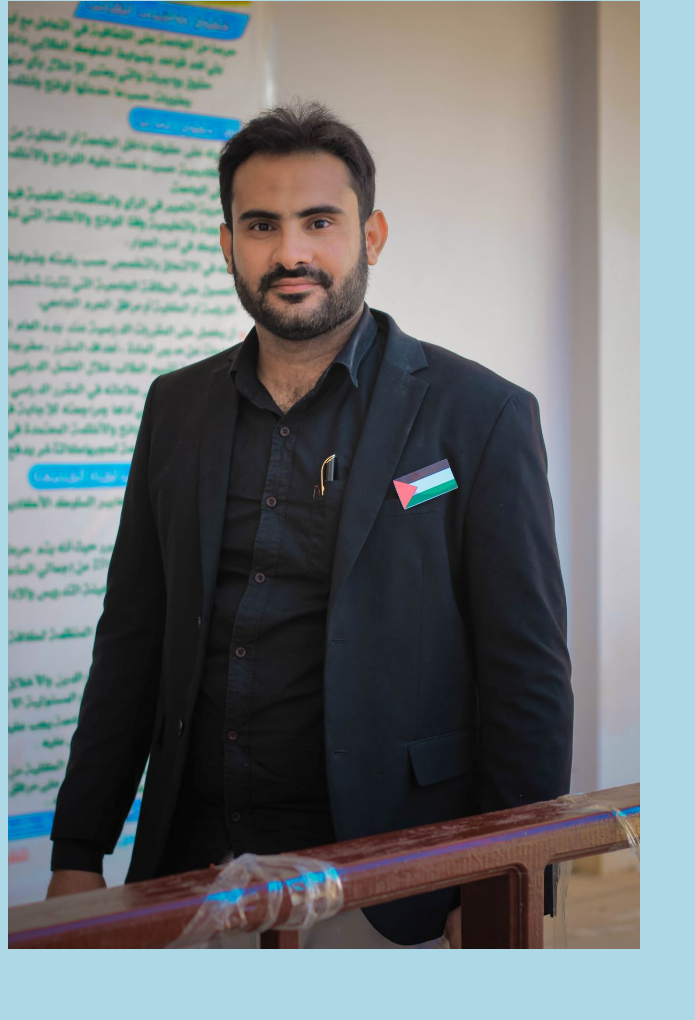
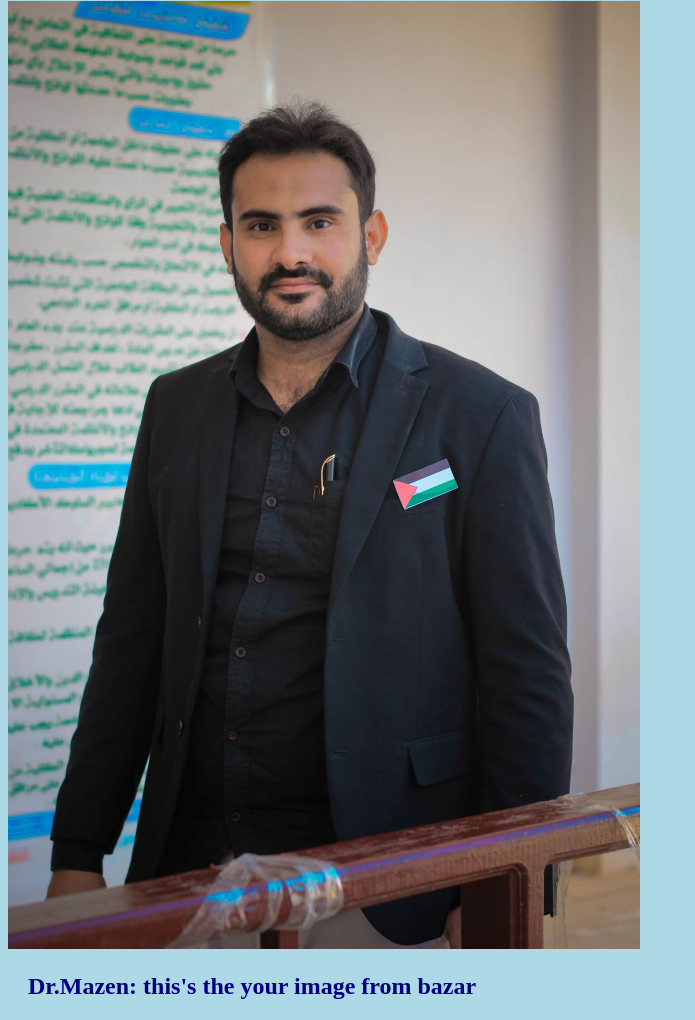
Before and after one commit to mustafa10121/omerwh77.github.io, a plain HTML site: page index.html in a window 1280 px wide. Shown: the part 173-1193 px from the top of the page, without its empty margins (0-695 px from the left). Before the commit the page ends 1134 px from the top, so only its background shows below. Drawn offline with Linux system fonts and the light colour scheme.

Commit message:
Update index.html

```diff
--- a/index.html
+++ b/index.html
@@ -9,5 +9,6 @@
 <h2>omer wheeb baraja</h2>
 <h2>information scurity</h2>
 <div><img src="IMG_2569.jpg" alt="Hello World from Space" style="width:50%;max-width:960px"></div>
+    <h2>Dr.Mazen: this's the your image from bazar</h2>
 </body>
 </html>
```
